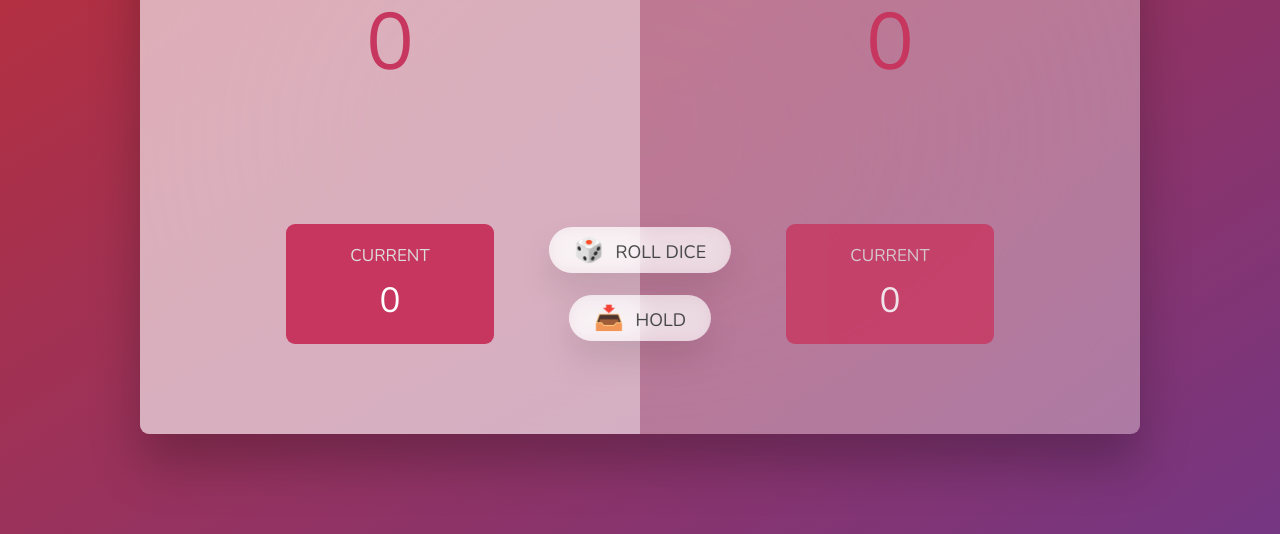
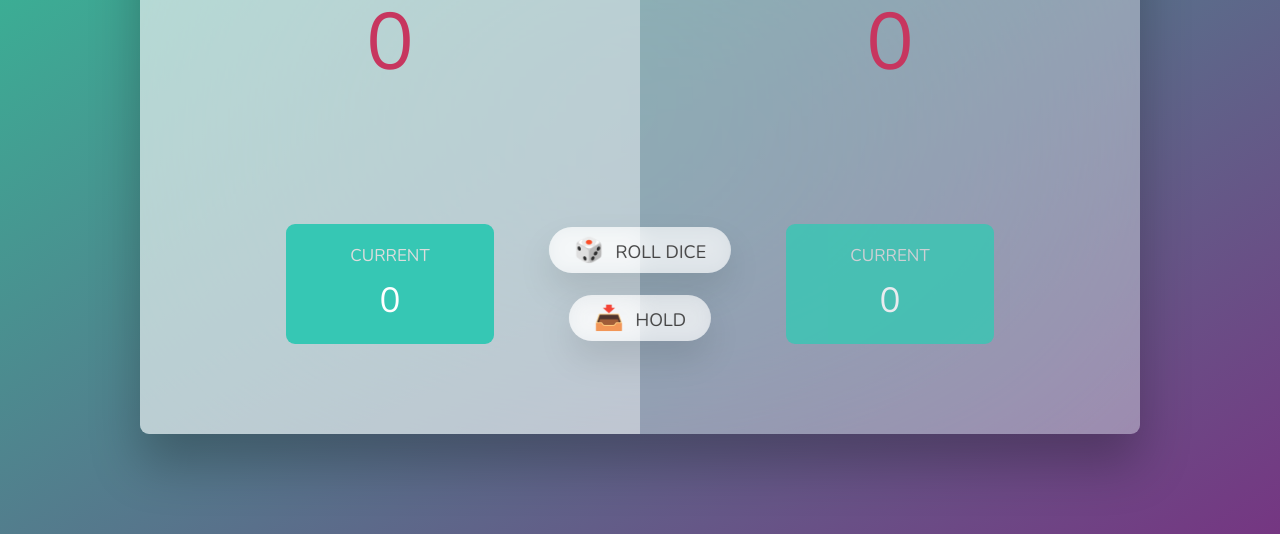
Before and after one commit to dexter9code/Hold_Dice_game, a plain HTML site: page index.html in a window 1280 px wide. Shown: the part 266-800 px from the top of the page. Drawn offline with nearby package versions, Linux system fonts and the light colour scheme.

```diff
--- a/style.css
+++ b/style.css
@@ -16,7 +16,7 @@
   font-weight: 400;
   height: 100vh;
   color: #333;
-  background-image: linear-gradient(to top left, #753682 0%, #bf2e34 100%);
+  background-image: linear-gradient(to top left, #753682 0%, #30c598 100%);
   display: flex;
   align-items: center;
   justify-content: center;
@@ -78,7 +78,7 @@
 }
 
 .current {
-  background-color: #c7365f;
+  background-color: #36c7b4;
   opacity: 0.8;
   border-radius: 9px;
   color: #fff;
```
